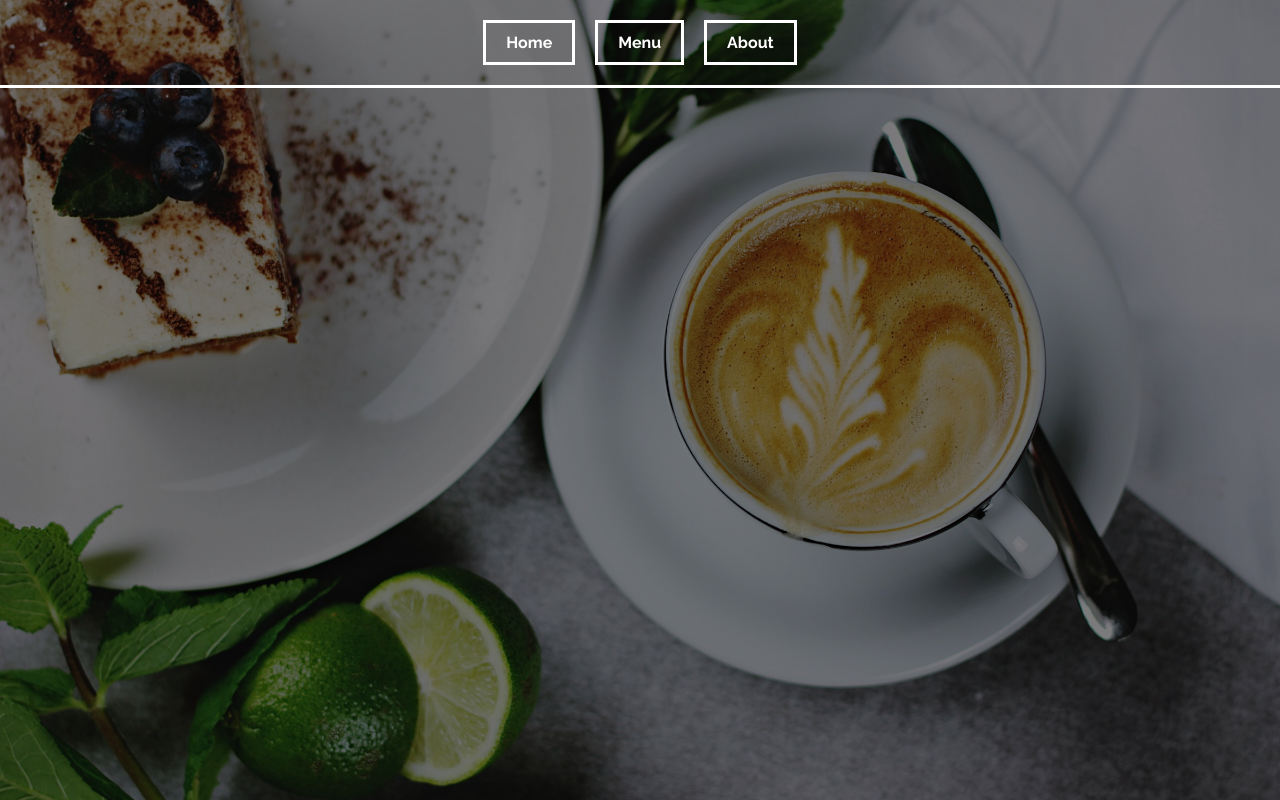
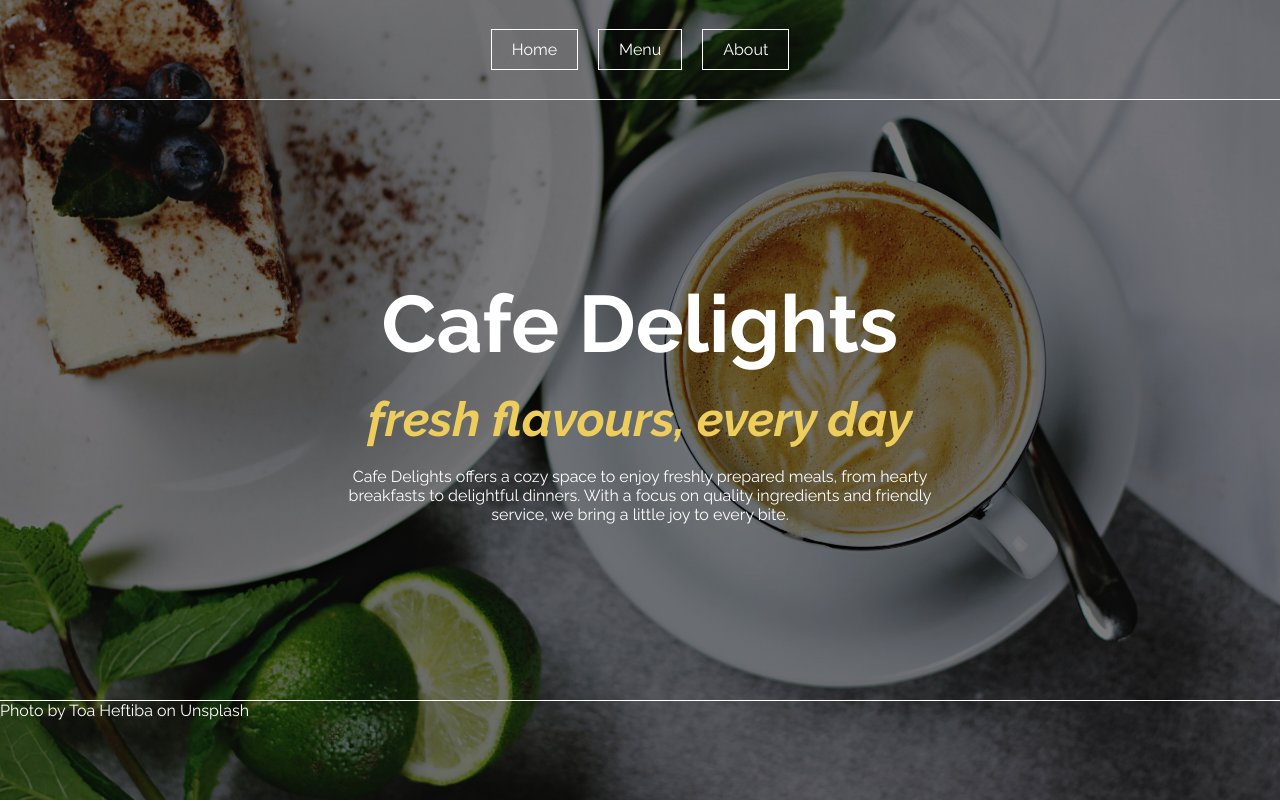
Before and after one commit to chajoy/odin-restaurant, a website built with webpack: page src/template.html in a window 1280 px wide. Built offline with nearby package versions, Linux system fonts and the light colour scheme.

Commit message:
Fix layout and style page

```diff
--- a/src/styles.css
+++ b/src/styles.css
@@ -9,11 +9,14 @@
 }
 
 body {
+    color: white;
     font-family: "Raleway", sans-serif;
     -webkit-font-smoothing: antialiased;
     min-height: 100vh;
     background-image: linear-gradient(rgba(0, 0, 0, 0.5), rgba(0, 0, 0, 0.5)), url("./toa-heftiba-W6sqUYlJRiw-unsplash.jpg");
     background-size: cover;
+    display: grid;
+    grid-template-rows: 100px 1fr 100px;
 }
 
 img,
@@ -56,7 +59,7 @@ h6 {
 }
 
 header {
-    border-bottom: 3px solid white;
+    border-bottom: 1px solid white;
 }
 
 nav {
@@ -65,12 +68,45 @@ nav {
     justify-content: center;
     padding: 20px;
     gap: 20px;
+    height: 100%;
 }
 
 header button {
     padding: 10px 20px;
     background: none;
-    font-weight: bold;
-    border: 3px solid white;
+    border: 1px solid white;
     color: white;
+    transition: background .5s;
 }
+
+header button:hover {
+    background-color: white;
+    color: grey;
+    cursor: pointer;
+}
+
+.content h1 {
+    font-size: 5rem;
+}
+
+.content h2 {
+    font-size: 3rem;
+    color: rgb(237, 206, 93);
+}
+
+.intro {
+    height: 100%;
+    display: flex;
+    align-items: center;
+    justify-content: center;
+    flex-direction: column;
+    width: 50%;
+    margin: auto;
+    text-align: center;
+    gap: 20px;
+}
+
+
+footer {
+    border-top: 1px solid white;
+}
--- a/src/template.html
+++ b/src/template.html
@@ -19,7 +19,18 @@
             <button>About</button>
         </nav>
     </header>
-    <div id="content"></div>
+    <div id="content" class="content">
+        <div class="intro">
+            <h1>Cafe Delights</h1>
+            <h2><em>fresh flavours, every day</em></h2>
+            <p>Cafe Delights offers a cozy space to enjoy freshly prepared meals, from hearty breakfasts to delightful
+                dinners. With a focus on quality ingredients and friendly service, we bring a little joy to every bite.
+            </p>
+        </div>
+    </div>
+    <footer>
+        <p>Photo by Toa Heftiba on Unsplash</p>
+    </footer>
 </body>
 
 </html>
```
